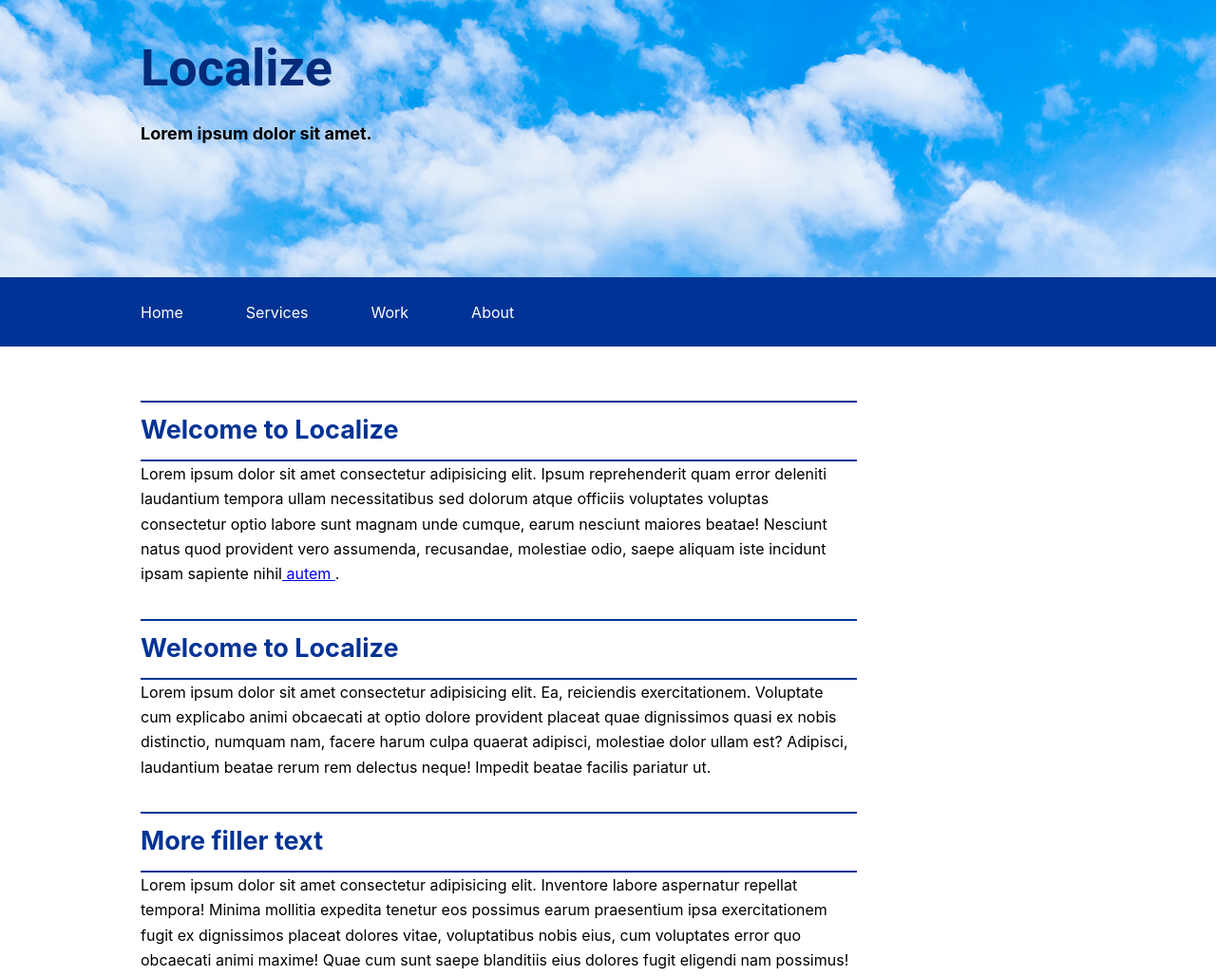
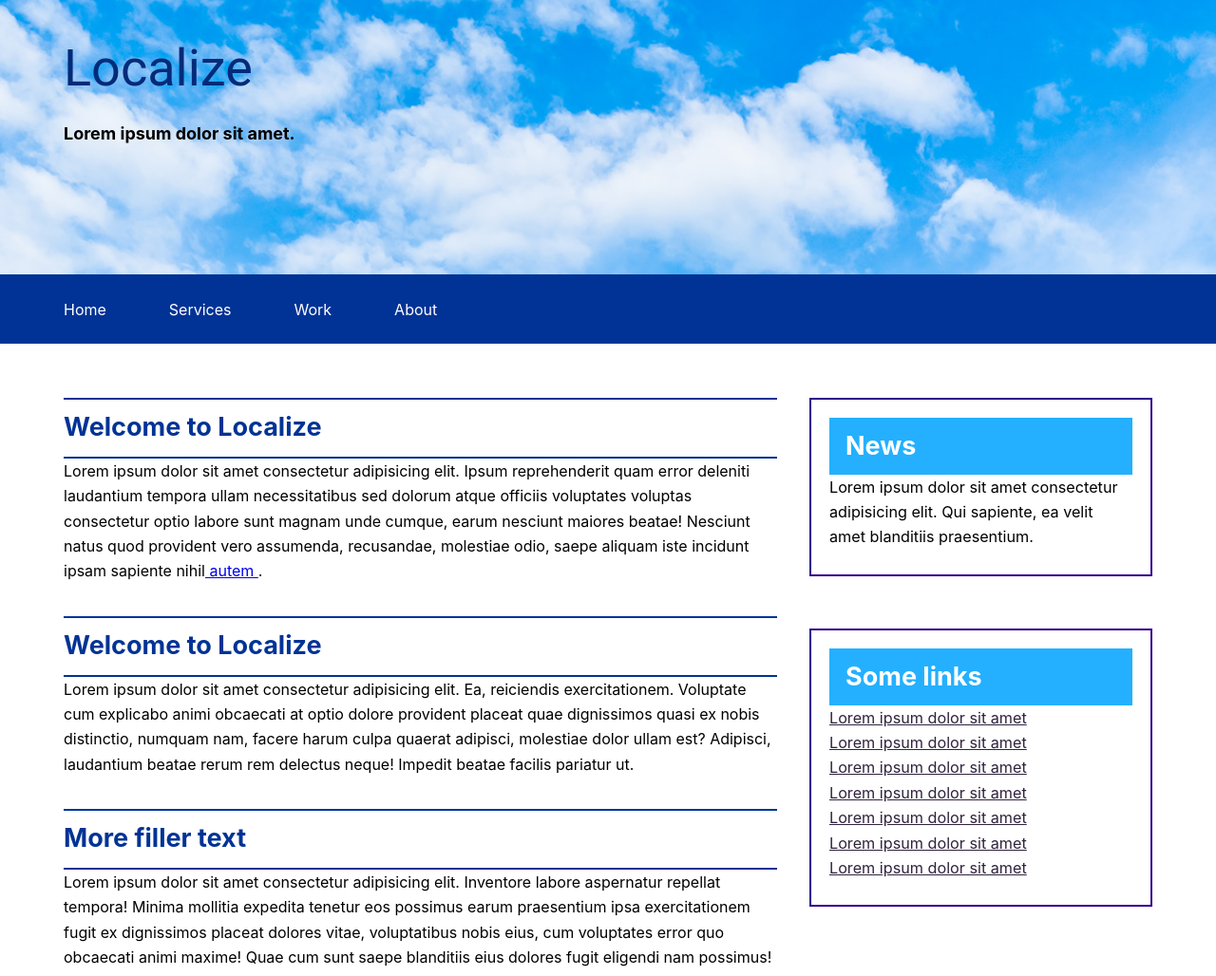
Before and after one commit to vodchtc/3-display, a plain HTML site: page Task3.3VodchitsDarya/index.html in a window 1280 px wide. Shown: the part 80-1108 px from the top of the page at 95% size. Drawn offline with Linux system fonts and the light colour scheme.

Commit message:
Add files via upload

```diff
--- a/Task3.3VodchitsDarya/css/style.css
+++ b/Task3.3VodchitsDarya/css/style.css
@@ -12,19 +12,15 @@ header {
 }
 
 .container {
-    width: 1146;
-    margin-left: 148px;
-    margin-right: 147px;
+    max-width: 1146px;
+    margin: auto;
 }
 
 h1 {
     font-family: 'Roboto', sans-serif;
-    font-weight: medium;
+    font-weight: normal;
     font-size: 54px;
-    vertical-align: top;
     color: #022b79;
-    width: 754px;
-    height: 63px;
     margin-bottom: 27px;
 }
 
@@ -32,9 +28,6 @@ header p {
     font-family: -apple-system, BlinkMacSystemFont, 'Segoe UI', Roboto, Oxygen, Ubuntu, Cantarell, 'Open Sans', 'Helvetica Neue', sans-serif;
     font-weight: bold;
     font-size: 18px;
-    vertical-align: top;
-    width: 899px;
-    height: 24px;
 }
 
 nav {
@@ -55,16 +48,20 @@ main {
     padding-bottom: 62px;
 }
 
+.right-column a {
+    color: #30233D;
+}
+
 .left-column {
     display: inline-block;
-    width: 754px;
+    width: 751px;
+    vertical-align: top;
     margin-right: 30px;
-    vertical-align: top;
 }
 
 .right-column {
     display: inline-block;
-    width: 362px;
+    width: 361px;
     vertical-align: top;
 }
 
@@ -99,7 +96,6 @@ h3 {
     font-family: -apple-system, BlinkMacSystemFont, 'Segoe UI', Roboto, Oxygen, Ubuntu, Cantarell, 'Open Sans', 'Helvetica Neue', sans-serif;
     font-style: bold;
     line-height: 31.64px;
-    vertical-align: top;
     font-size: 27px;
 }
 
@@ -107,7 +103,6 @@ h3 {
     font-family: -apple-system, BlinkMacSystemFont, 'Segoe UI', Roboto, Oxygen, Ubuntu, Cantarell, 'Open Sans', 'Helvetica Neue', sans-serif;
     font-weight: normal;
     line-height: 26.46px;
-    vertical-align: top;
     margin-bottom: 34px;
 }
 
@@ -116,7 +111,6 @@ h3 {
     font-weight: normal;
     font-size: 16.2px;
     line-height: 163.5%;
-    vertical-align: top;
 }
 
 ul {
@@ -125,7 +119,6 @@ ul {
     font-weight: normal;
     font-size: 16.2px;
     line-height: 163.5%;
-    vertical-align: top;
 }
 
 footer {
@@ -141,5 +134,4 @@ footer {
     font-weight: normal;
     line-height: 163.35%;
     text-align: right;
-    height: 20px;
 }
```
Also changed, not shown: Task3.3VodchitsDarya/index.html (+1 -0 lines).
